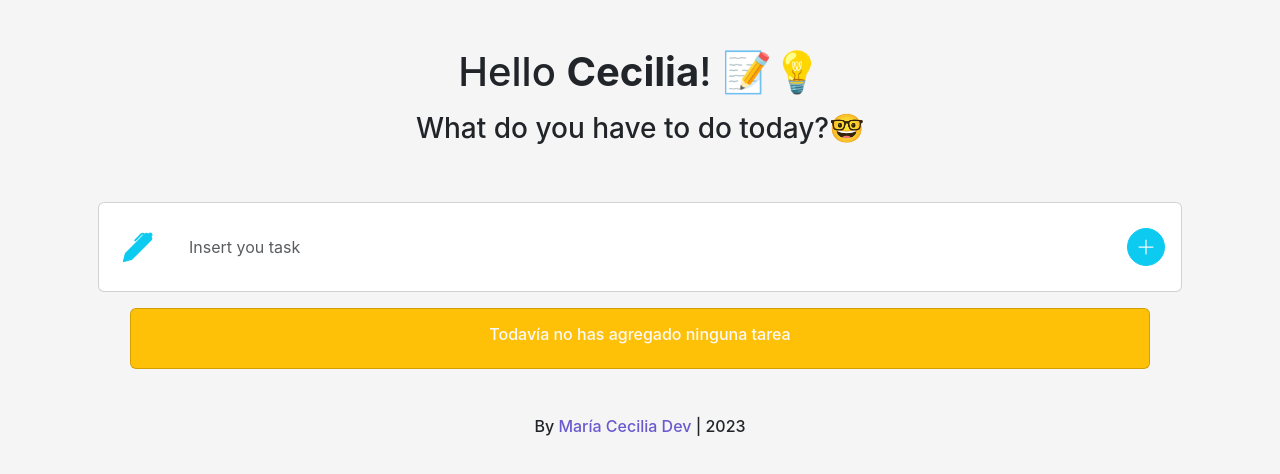
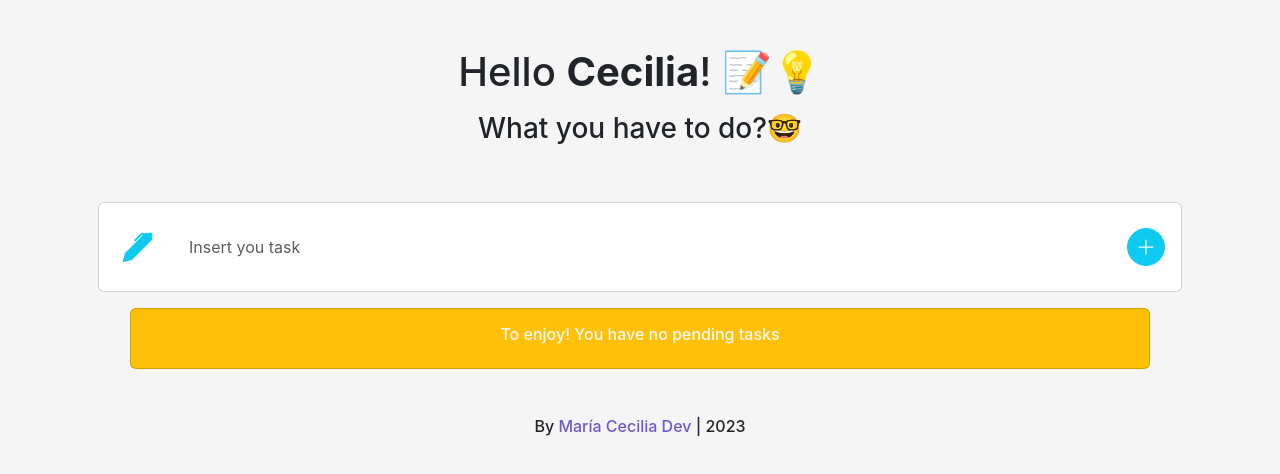
Before and after one commit to MCeciliaLuna/my-first-app-1i, a React (Create React App) app: page / in a window 1280 px wide. Shown: the top 474 px of the page. Built offline with nearby package versions, Linux system fonts and the light colour scheme.

Commit message:
editado de tareas listo

```diff
--- a/src/components/Header.js
+++ b/src/components/Header.js
@@ -6,7 +6,7 @@ const Header = () => {
         <h1 className="text-center mb-3">
           Hello <strong>Cecilia</strong>! 📝💡
         </h1>
-        <h3 className="text-center mb-3">What do you have to do today?🤓</h3>
+        <h3 className="text-center mb-3">What you have to do?🤓</h3>
         <br />
     </header>
   );
--- a/src/components/TasksList.js
+++ b/src/components/TasksList.js
@@ -28,13 +28,25 @@ const TasksList = ({tasks, setTasks}) => {
     localStorage.setItem('tasks', JSON.stringify(updatedTasks));
   };
 
+  const handleTaskChange = (id, newTask) => {
+    const updatedTasks = tasks.map((task) => {
+      if (task.id === id) {
+        return { ...task, task: newTask };
+      } else {
+        return task;
+      }
+    });
+    setTasks(updatedTasks);
+    localStorage.setItem('tasks', JSON.stringify(updatedTasks));
+  };
+
 
   return (
     <section className="mt-3">
       {!tasks.length ? (
         <div className="card mt-3 mx-5 bg-warning">
           <div className="card-body text-light text-center">
-            <h6>Todavía no has agregado ninguna tarea</h6>
+            <h6> To enjoy! You have no pending tasks</h6>
           </div>
         </div>
         ) : (
@@ -51,6 +63,7 @@ const TasksList = ({tasks, setTasks}) => {
             className={`form-control border-0 ${task.done === "finished" ? "bg-warning" : "bg-info"} mx-3 fw-bold`}
             id="exampleFormControlInput1"
             defaultValue={task.task}
+                onChange={(e) => handleTaskChange(task.id, e.target.value)}
           />
           <div className="d-flex align-items-center">
           <input
```
